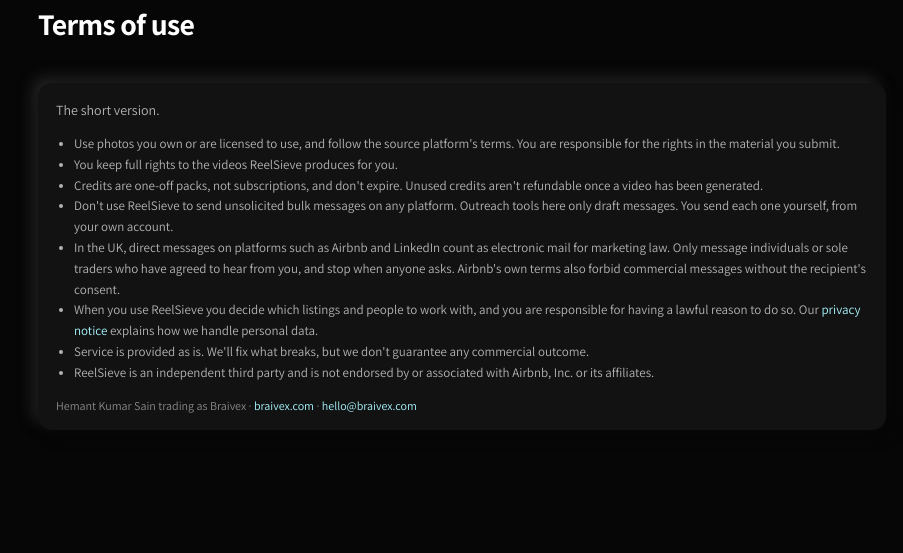
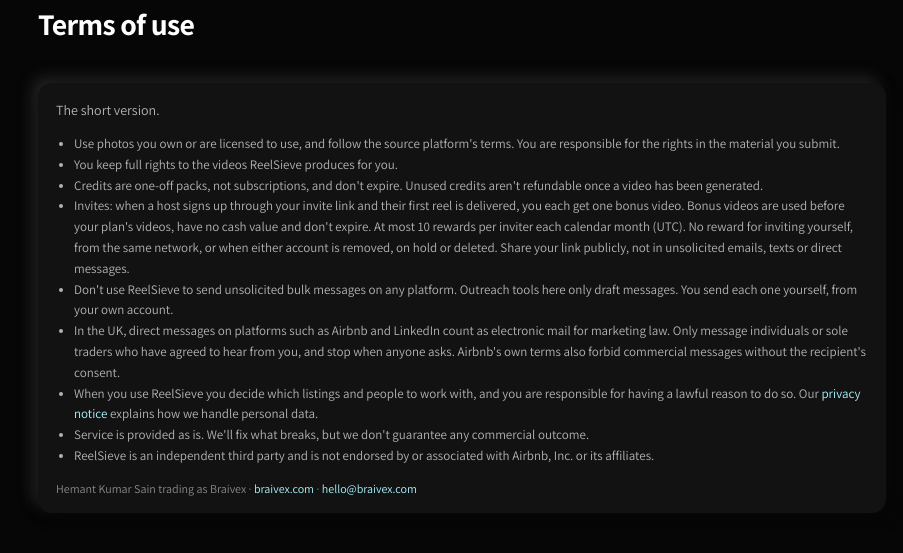
Before and after one commit to moose9200/ReelSieve, a FastAPI app: page /terms in a window 1280 px wide. Shown: the part 132-685 px from the top of the page, without its empty margins (178-1081 px from the left). Run offline with FastAPI, Linux system fonts and the light colour scheme; parts of the project's set-up code (start-up, migrations or seed data) failed here and were passed over; some libraries are stand-ins or nearby versions.

Commit message:
Invite link, Account card, admin totals, notice and terms
/r/<code> redirects to /signup?ref=<code>; the code rides in a hidden signup field only,
with no referral cookie or browser storage (PECR reg 6). Account gets an "Invite other
hosts" card: the link, a copy button, the rewarded count, and guidance to share publicly
(social posts, guest guidebook, website) and not in unsolicited emails, texts or DMs.
No messaging or share-to-email buttons (ICO: encouraging those messages is instigating
them). Settings shows programme totals. The privacy notice lists the invite record and
its retention; the terms state the reward rules and limits.

Co-Authored-By: Claude Opus 5.5 (1M context) <noreply@anthropic.com>

```diff
--- a/app/server.py
+++ b/app/server.py
@@ -24,13 +24,13 @@ from fastapi.staticfiles import StaticFiles
 from fastapi.templating import Jinja2Templates
 from starlette.middleware.base import BaseHTTPMiddleware
 
-from app import admin, auth, billing, cohost, database, fetch, gdrive, hostmsg, jobs, linkedin, plans, retention, store
+from app import admin, auth, billing, cohost, database, fetch, gdrive, hostmsg, jobs, linkedin, plans, referrals, retention, store
 from app import search as listing_search
 
 HERE = Path(__file__).resolve().parent
 REQUIRED = ('DATABASE_URL', 'SESSION_SECRET', 'TOKEN_ENCRYPTION_KEY')
 CSRF_COOKIE = 'reelsieve_csrf'
-PUBLIC_PREFIXES = ('/static/', '/oauth/google/callback', '/favicon.ico', '/api/billing/webhook/')
+PUBLIC_PREFIXES = ('/static/', '/oauth/google/callback', '/favicon.ico', '/api/billing/webhook/', '/r/')
 PUBLIC_EXACT = ('/', '/login', '/signup', '/setup', '/forgot', '/healthz', '/privacy', '/terms', '/privacy/request',
                 '/robots.txt', '/sitemap.xml', '/llms.txt')
 DAILY_CAP = int(os.getenv('OUTREACH_DAILY_CAP', '5'))
@@ -344,19 +344,31 @@ def forgot(request: Request):
     return tpl.TemplateResponse(request, 'forgot.html', {})
 
 
+def _ref(code):
+    code = (code or '').strip().lower()
+    return code if referrals.CODE.match(code) else ''
+
+
+@app.get('/r/{code}')
+def referral_link(code: str):
+    """Invite link. The code goes on in the address to a hidden signup field: no cookie, no browser storage (PECR reg 6)."""
+    code = _ref(code)
+    return RedirectResponse('/signup' + ('?ref=' + code if code else ''), status_code=303)
+
+
 @app.get('/signup', response_class=HTMLResponse)
-def signup_page(request: Request, plan: str = '', url: str = ''):
+def signup_page(request: Request, plan: str = '', url: str = '', ref: str = ''):
     if request.state.user:
         return RedirectResponse('/app', status_code=303)
-    return tpl.TemplateResponse(request, 'signup.html', {'plan': plan, 'url': url[:500], 'plans': plans.public_plans()})
+    return tpl.TemplateResponse(request, 'signup.html', {'plan': plan, 'url': url[:500], 'ref': _ref(ref), 'plans': plans.public_plans()})
 
 
 @app.post('/signup')
 async def signup_post(request: Request):
     f = await _form(request)
     u, p1, p2 = (f.get('user') or '').strip(), f.get('password') or '', f.get('password2') or ''
-    plan, url, ip = (f.get('plan') or 'free').strip(), (f.get('url') or '').strip()[:500], _ip(request)
-    ctx = lambda err: tpl.TemplateResponse(request, 'signup.html', {'user': u, 'plan': plan, 'url': url, 'error': err, 'plans': plans.public_plans()}, status_code=400)  # noqa: E731
+    plan, url, ip, ref = (f.get('plan') or 'free').strip(), (f.get('url') or '').strip()[:500], _ip(request), _ref(f.get('ref'))
+    ctx = lambda err: tpl.TemplateResponse(request, 'signup.html', {'user': u, 'plan': plan, 'url': url, 'ref': ref, 'error': err, 'plans': plans.public_plans()}, status_code=400)  # noqa: E731
     if p2 and p1 != p2:
         return ctx('Passwords do not match')
     guard = plans.signup_guard(u, ip)
@@ -367,6 +379,7 @@ async def signup_post(request: Request):
     except ValueError as e:
         return ctx(str(e))
     store.ensure_account(u, 'free')
+    referrals.attribute(u, ref, ip)
     nxt = '/app' + (('?url=' + quote(url)) if url else '')
     if plan in ('starter', 'commercial'):
         nxt = '/upgrade?plan=' + plan
@@ -1184,6 +1197,7 @@ def settings(request: Request, saved: int = 0, flash: str = ''):
         'settings': settings_view(), 'gdrive': gdrive.status(request.state.user), 'saved': bool(saved), 'flash': flash[:400],
         'events': store.admin_events(50), 'event_labels': EVENT_LABELS,
         'requests': store.open_privacy_requests(), 'request_types': store.PRIVACY_REQUEST_TYPES, 'now': time.time(),
+        'referral_totals': referrals.totals(), 'referral_limit': referrals.MONTHLY_LIMIT,
         'redirect_uri': _redirect_uri(request), 'webhook_base': (public_base() or str(request.base_url).rstrip('/'))})
 
 
@@ -1198,4 +1212,6 @@ def account_page(request: Request, saved: int = 0, flash: str = ''):
     return tpl.TemplateResponse(request, 'account.html', {
         'account': plans.account_view(request.state.user), 'plans': plans.public_plans(),
         'gdrive': gdrive.status(request.state.user), 'saved': bool(saved), 'flash': flash[:400],
-        'records_years': retention.FINANCIAL_RECORDS_YEARS, 'team_changes': store.team_changes(request.state.user)})
+        'records_years': retention.FINANCIAL_RECORDS_YEARS, 'team_changes': store.team_changes(request.state.user),
+        'referral': {'link': site_url() + '/r/' + referrals.code_for(request.state.user),
+                     'rewarded': referrals.rewarded_count(request.state.user), 'monthly_limit': referrals.MONTHLY_LIMIT}})
--- a/app/static/app.js
+++ b/app/static/app.js
@@ -478,6 +478,14 @@
       .then(function (d) { out.textContent = "Password changed — signing you in again…"; setTimeout(function () { window.location.href = (d && d.relogin) || "/login"; }, 800); })
       .catch(function (err) { out.textContent = err.message; out.classList.add("is-error"); });
   });
+  // Invite link: copy only. No share-to-email or messaging buttons (ICO: encouraging those messages is instigating them).
+  var refBtn = document.getElementById("ref-copy");
+  if (refBtn) refBtn.addEventListener("click", function () {
+    var f = document.getElementById("ref-link");
+    var done = function () { refBtn.textContent = "Copied"; setTimeout(function () { refBtn.textContent = "Copy link"; }, 1500); };
+    var fallback = function () { f.select(); document.execCommand("copy"); done(); };
+    if (navigator.clipboard) navigator.clipboard.writeText(f.value).then(done, fallback); else fallback();
+  });
   var delBtn = document.getElementById("del-btn");
   if (delBtn) delBtn.addEventListener("click", function () {
     var out = document.getElementById("del-status"), confirmed = document.getElementById("del-confirm").value.trim();
--- a/app/templates/account.html
+++ b/app/templates/account.html
@@ -13,6 +13,7 @@
     <li>Up to {{ account.max_seconds }} seconds per video</li>
     <li>{{ 'AI camera motion included' if account.ai_motion else 'AI camera motion on paid plans' }}</li>
     <li>Full HD 16:9 or 9:16 video, plus a 720p copy</li>
+    {% if account.bonus_videos %}<li>{{ account.bonus_videos }} bonus video{{ 's' if account.bonus_videos != 1 }} from invites, used first</li>{% endif %}
   </ul>
   <div class="actions">
     <a class="btn btn-primary" href="/upgrade">{% if account.plan == 'free' %}Upgrade{% elif account.remaining is none %}See plans{% else %}Buy more videos{% endif %}</a>
@@ -21,6 +22,20 @@
 </section>
 
 {% include '_gdrive_card.html' %}
+
+<section class="card" id="invite-card">
+  <div class="section-head"><h2>Invite other hosts</h2><span class="pill {{ 'pill-done' if referral.rewarded else 'pill-skipped' }}">{{ referral.rewarded }} rewarded</span></div>
+  <p class="hint">When a host signs up through your link and their first reel reaches their Google Drive, you each get one bonus video. You can earn up to {{ referral.monthly_limit }} a month.</p>
+  <div class="field">
+    <label for="ref-link">Your invite link</label>
+    <div class="copy-row">
+      <input type="text" id="ref-link" readonly value="{{ referral.link }}">
+      <button type="button" class="btn btn-secondary" id="ref-copy">Copy link</button>
+    </div>
+  </div>
+  <p class="hint">Share it where hosts will see it: a post on your social media, your guest guidebook or your website. Please don't send it in emails, texts or direct messages to people who haven't asked to hear from you: unsolicited marketing messages are against UK law (PECR), and the person who sends them is responsible. We never message anyone for you.</p>
+  <p class="hint">Your code travels in the link only. We don't set a cookie or store anything in the browser of someone who opens it.</p>
+</section>
 
 <section class="card">
   <div class="section-head"><h2>Password</h2></div>
@@ -35,7 +50,7 @@
   <div class="section-head"><h2>Your data</h2></div>
   <p class="hint">Your reels and outreach are visible only to you. Finished reels live in your own Google Drive, not on our servers. For free videos we keep a pseudonymised code for your network (a keyed hash of your IP address range, never the address itself) to keep the free tier fair, and delete it after 90 days. See <a href="/privacy">Privacy</a>.</p>
   <div class="actions"><a class="btn btn-secondary" href="/api/account/export" download>Download my data</a></div>
-  <p class="hint">One JSON file with everything we hold about your account: plan, reels, orders, outreach, your Google Drive connection (never its keys) and any admin changes to your account.</p>
+  <p class="hint">One JSON file with everything we hold about your account: plan, reels, orders, outreach, invites, your Google Drive connection (never its keys) and any admin changes to your account.</p>
   {% if team_changes %}
   <h3>Changes our team made to your account</h3>
   <ul class="steps">{% for e in team_changes %}<li>{{ e.ts|day }}: {{ e.label }}</li>{% endfor %}</ul>
--- a/app/templates/legal.html
+++ b/app/templates/legal.html
@@ -25,6 +25,7 @@
       <tr><td>A keyed hash of your IP address after a failed sign-in or a privacy-form submission</td><td>To slow down password guessing and form abuse</td><td>Legitimate interests (keeping the service secure)</td><td>24 hours</td></tr>
       <tr><td>Orders: reference, plan, amount, date, payment status and, for paid orders, your billing email</td><td>To take payment and keep the records Indian tax law requires</td><td>Contract, then legitimate interests (meeting our tax obligations)</td><td>Paid orders: 8 years from payment. Unpaid or cancelled orders: deleted when you delete your account, or 90 days later if you had reported a payment that never cleared.</td></tr>
       <tr><td>Outreach records you create: names, public Airbnb profile and listing links, your notes and message drafts</td><td>To let you track the messages you send yourself</td><td>Legitimate interests (see "If you are an Airbnb host or guest")</td><td>12 months after the record last changed</td></tr>
+      <tr><td>Invites: your invite code, which account invited you or which accounts you invited, when, and whether a bonus video was given (or why not)</td><td>To run the invite programme, give bonus videos and stop people inviting themselves</td><td>Contract</td><td>2 years after a bonus video is given, or 1 year after signup if none is. When either account is deleted, its side of the record is removed.</td></tr>
       <tr><td>Privacy requests and complaints: your name, email and message</td><td>To answer your request and show we did</td><td>Legal obligation, and legitimate interests</td><td>2 years after we close the request</td></tr>
       <tr><td>A record of actions our admins take on your account (for example a plan change or password reset)</td><td>Accountability and security</td><td>Legitimate interests</td><td>2 years</td></tr>
       <tr><td>Request logs kept by our hosting provider, including IP addresses</td><td>Security and keeping the service running</td><td>Legitimate interests</td><td>Up to 90 days, set by Railway. Our own application does not log IP addresses.</td></tr>
@@ -100,6 +101,7 @@
     <li>Use photos you own or are licensed to use, and follow the source platform's terms. You are responsible for the rights in the material you submit.</li>
     <li>You keep full rights to the videos ReelSieve produces for you.</li>
     <li>Credits are one-off packs, not subscriptions, and don't expire. Unused credits aren't refundable once a video has been generated.</li>
+    <li>Invites: when a host signs up through your invite link and their first reel is delivered, you each get one bonus video. Bonus videos are used before your plan's videos, have no cash value and don't expire. At most 10 rewards per inviter each calendar month (UTC). No reward for inviting yourself, from the same network, or when either account is removed, on hold or deleted. Share your link publicly, not in unsolicited emails, texts or direct messages.</li>
     <li>Don't use ReelSieve to send unsolicited bulk messages on any platform. Outreach tools here only draft messages. You send each one yourself, from your own account.</li>
     <li>In the UK, direct messages on platforms such as Airbnb and LinkedIn count as electronic mail for marketing law. Only message individuals or sole traders who have agreed to hear from you, and stop when anyone asks. Airbnb's own terms also forbid commercial messages without the recipient's consent.</li>
     <li>When you use ReelSieve you decide which listings and people to work with, and you are responsible for having a lawful reason to do so. Our <a href="/privacy">privacy notice</a> explains how we handle personal data.</li>
--- a/app/templates/settings.html
+++ b/app/templates/settings.html
@@ -50,6 +50,17 @@
   <p class="form-status" id="req-status" role="status" aria-live="polite"></p>
 </section>
 
+<section class="card" id="referrals-card">
+  <div class="section-head"><h2>Referrals</h2><span class="pill pill-skipped">Read-only</span></div>
+  <p class="hint">Invite links on the Account page. Both accounts get one bonus video when the invited account's first reel is delivered; at most {{ referral_limit }} rewards per inviter a month. Nothing is sent to anyone.</p>
+  <ul class="steps">
+    <li>Signed up through a link: {{ referral_totals.signups }}</li>
+    <li>Rewarded: {{ referral_totals.rewarded }} · waiting for a first reel: {{ referral_totals.pending }}</li>
+    {% for label, n in referral_totals.not_rewarded.items() %}<li>Not rewarded, {{ label|lower }}: {{ n }}</li>{% endfor %}
+    <li>Bonus videos used: {{ referral_totals.bonus_used }} · unused: {{ referral_totals.bonus_unused }}</li>
+  </ul>
+</section>
+
 <section class="card" id="events-card">
   <div class="section-head"><h2>Admin activity</h2><span class="pill pill-skipped">Read-only</span></div>
   <p class="hint">The last 50 changes made to other people's accounts and orders, newest first. Kept for 2 years.</p>
--- a/app/templates/signup.html
+++ b/app/templates/signup.html
@@ -11,11 +11,13 @@
       <input type="hidden" name="csrf" value="{{ csrf_for(request) }}">
       <input type="hidden" name="plan" value="{{ plan }}">
       <input type="hidden" name="url" value="{{ url }}">
+      {% if ref %}<input type="hidden" name="ref" value="{{ ref }}">{% endif %}
       <div class="field"><label for="user">Work email</label><input type="email" id="user" name="user" value="{{ user or '' }}" autocomplete="email" inputmode="email" required autofocus></div>
       <div class="field"><label for="password">Password</label>
         <div class="pw-row"><input type="password" id="password" name="password" autocomplete="new-password" required minlength="8"><button type="button" class="pw-toggle" data-for="password" aria-label="Show password">Show</button></div>
         <p class="hint">At least 8 characters.</p></div>
       {% if url %}<p class="hint">First reel: <code>{{ url[:70] }}</code></p>{% endif %}
+      {% if ref %}<p class="hint hint-ok">Another host invited you. When your first reel reaches your Google Drive, you each get a bonus video (<a href="/terms">limits apply</a>).</p>{% endif %}
       {% if error %}<p class="hint hint-warn" role="alert">{{ error }}</p>{% endif %}
       <p class="hint">By creating an account you agree to the <a href="/terms">Terms</a> and confirm you have read the <a href="/privacy">Privacy notice</a>.</p>
       <div class="actions"><button type="submit" class="btn btn-primary btn-wide">Create account</button></div>
```
Also changed, not shown: tests/test_referrals_web.py (added, +88 -0 lines).
